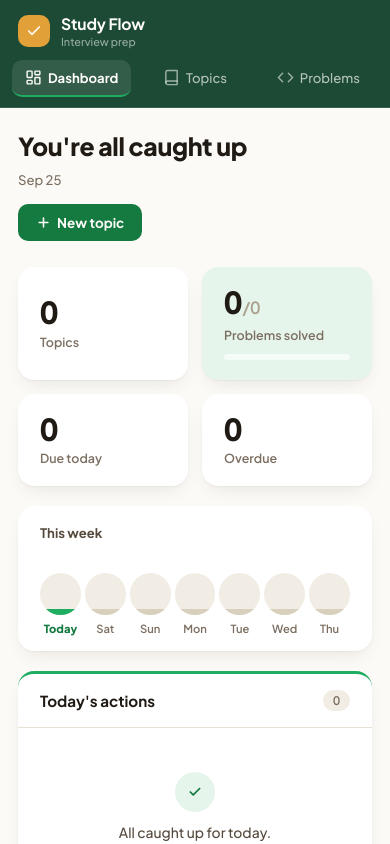
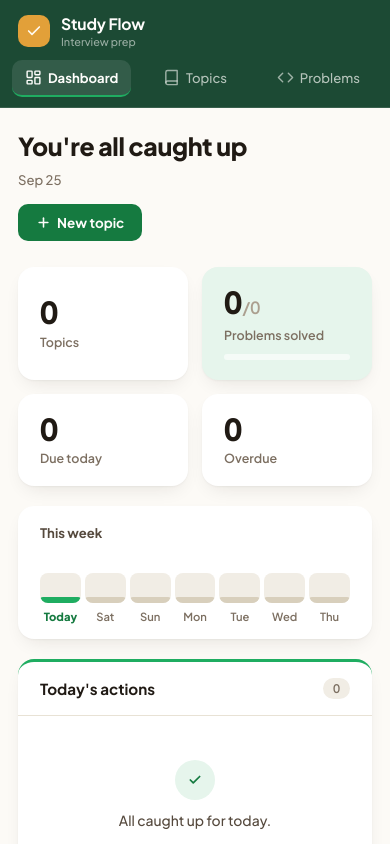
Before and after one commit to kale-omkar/Study-Flow-Tracker, a React (Vite) app: page / in a window 390 px wide. Shown: the top 844 px of the page. Built offline with nearby package versions, Linux system fonts and the light colour scheme.

Commit message:
style: update dashboard and problems view css

```diff
--- a/src/components/DashboardView.css
+++ b/src/components/DashboardView.css
@@ -533,6 +533,15 @@
     gap: 4px;
   }
 
+  .week-bar-track {
+    height: 30px;
+    border-radius: 8px;
+  }
+
+  .week-bar-fill {
+    border-radius: 6px;
+  }
+
   .kpi-grid {
     grid-template-columns: 1fr 1fr;
   }
--- a/src/components/ProblemsView.css
+++ b/src/components/ProblemsView.css
@@ -455,19 +455,24 @@
   color: var(--sf-ink-3);
   padding: 4px;
   border-radius: var(--sf-radius-sm);
-  opacity: 0;
   flex-shrink: 0;
   background: var(--sf-surface-sunken);
   transition: all 0.15s ease;
 }
 
-.problems-list-row:hover .plr-link {
-  opacity: 1;
-}
-
 .plr-link:hover {
   color: var(--sf-green-700);
   background: var(--sf-green-100);
+}
+
+@media (hover: hover) and (pointer: fine) {
+  .plr-link {
+    opacity: 0;
+  }
+
+  .problems-list-row:hover .plr-link {
+    opacity: 1;
+  }
 }
 
 .plr-topic {
@@ -554,7 +559,6 @@
 }
 
 .plr-del {
-  opacity: 0;
   color: var(--sf-ink-3);
   background: transparent;
   border: none;
@@ -572,13 +576,19 @@
   height: 14px;
 }
 
-.problems-list-row:hover .plr-del {
-  opacity: 1;
-}
-
 .plr-del:hover {
   color: var(--sf-coral-700);
   background: var(--sf-coral-100);
+}
+
+@media (hover: hover) and (pointer: fine) {
+  .plr-del {
+    opacity: 0;
+  }
+
+  .problems-list-row:hover .plr-del {
+    opacity: 1;
+  }
 }
 
 /* ── Empty states ── */
```
